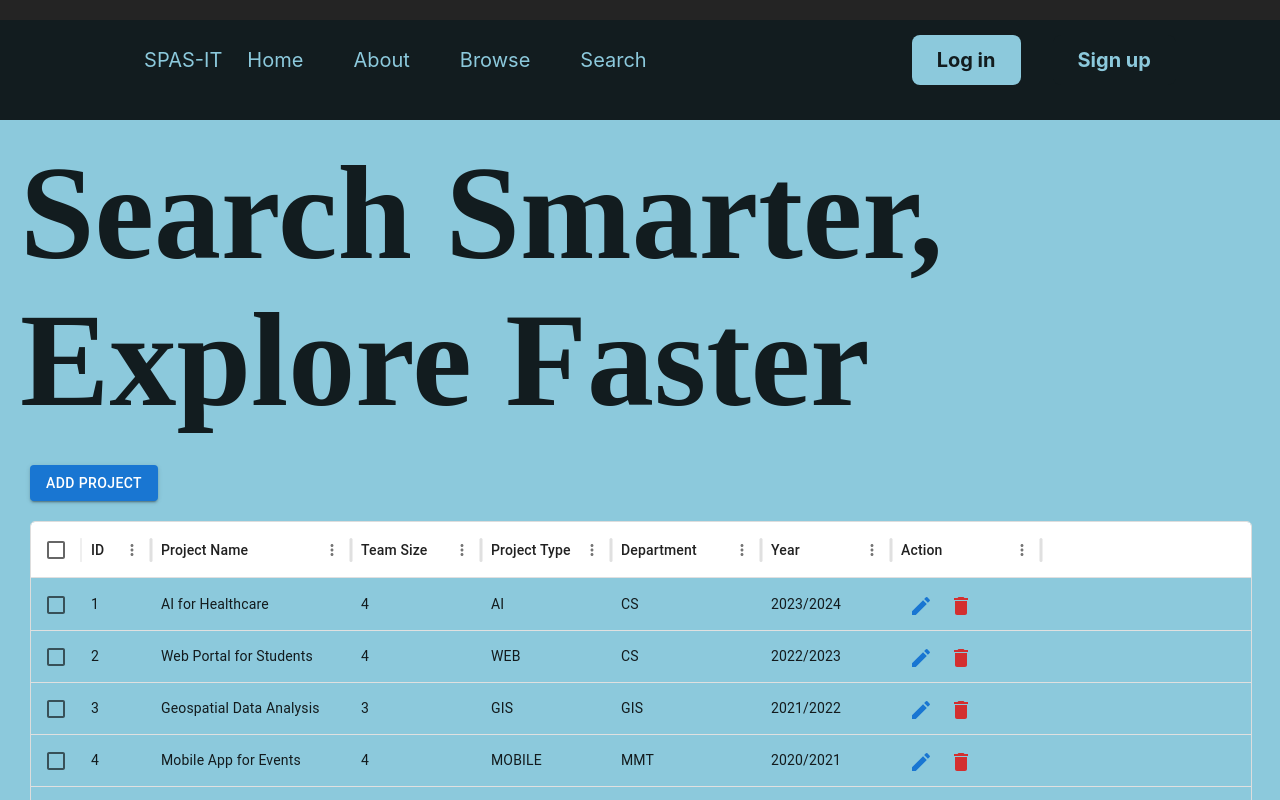
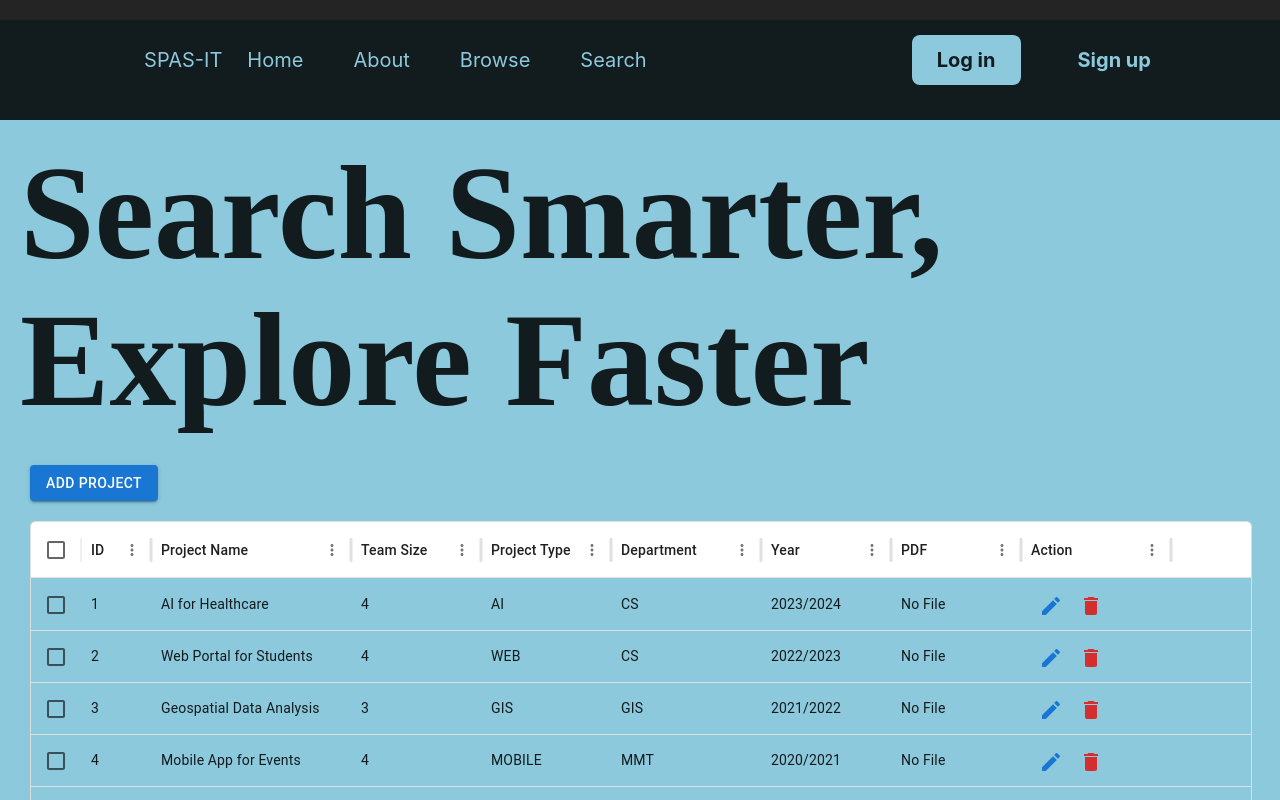
Before and after one commit to donya-dev/SPAS-IT-demo, a React (Vite) app: page / in a window 1280 px wide. Shown: the top 800 px of the page. Built offline with nearby package versions, Linux system fonts and the light colour scheme.

Commit message:
Adding pdf uploading feature

```diff
--- a/src/components/Table/Table.jsx
+++ b/src/components/Table/Table.jsx
@@ -21,6 +21,7 @@ const Table = () => {
       projectType: "AI",
       department: "CS",
       year: "2023/2024",
+      pdf: "",
     },
     {
       id: 2,
@@ -29,6 +30,7 @@ const Table = () => {
       projectType: "WEB",
       department: "CS",
       year: "2022/2023",
+      pdf: "",
     },
     {
       id: 3,
@@ -37,6 +39,7 @@ const Table = () => {
       projectType: "GIS",
       department: "GIS",
       year: "2021/2022",
+      pdf: "",
     },
     {
       id: 4,
@@ -45,6 +48,7 @@ const Table = () => {
       projectType: "MOBILE",
       department: "MMT",
       year: "2020/2021",
+      pdf: "",
     },
     {
       id: 5,
@@ -53,6 +57,7 @@ const Table = () => {
       projectType: "AI",
       department: "CS",
       year: "2024/2025",
+      pdf: "",
     },
   ];
 
@@ -77,6 +82,11 @@ const Table = () => {
         }
       )
       .required("Year is required"),
+    pdf: Yup.mixed()
+      .test("fileType", "Only PDF files are allowed", (value) => {
+        return value ? value.type === "application/pdf" : true;
+      })
+      .nullable(),
   });
 
   const handleEditRow = (row) => {
@@ -103,6 +113,7 @@ const Table = () => {
       projectName: editingRow?.projectName || "",
       teamSize: editingRow?.teamSize || "",
       year: editingRow?.year || "",
+      pdf: editingRow?.pdf || "",
     },
     enableReinitialize: true,
     validationSchema,
@@ -121,6 +132,7 @@ const Table = () => {
       projectName: "",
       teamSize: "",
       year: "",
+      pdf: null,
     },
     validationSchema,
     onSubmit: (values) => {
@@ -143,6 +155,19 @@ const Table = () => {
       { field: "projectType", headerName: "Project Type", width: 130 },
       { field: "department", headerName: "Department", width: 150 },
       { field: "year", headerName: "Year", width: 130 },
+      {
+        field: "pdf",
+        headerName: "PDF",
+        width: 130,
+        renderCell: (params) =>
+          params.value ? (
+            <a href={params.value} target="_blank" rel="noopener noreferrer">
+              View PDF
+            </a>
+          ) : (
+            "No File"
+          ),
+      },
       {
         field: "action",
         headerName: "Action",
@@ -256,6 +281,20 @@ const Table = () => {
               error={formikEdit.touched.year && Boolean(formikEdit.errors.year)}
               helperText={formikEdit.touched.year && formikEdit.errors.year}
             />
+            <TextField
+              label="Upload PDF"
+              name="pdf"
+              type="file"
+              fullWidth
+              margin="normal"
+              onChange={(event) =>
+                formikEdit.setFieldValue("pdf", event.target.files[0])
+              }
+              InputLabelProps={{ shrink: true }}
+            />
+            {formikEdit.errors.pdf && (
+              <Typography color="error">{formikEdit.errors.pdf}</Typography>
+            )}
             <div style={{ marginTop: "10px" }}>
               <Button className="modal-button save-button" type="submit">
                 Save Changes
@@ -353,6 +392,20 @@ const Table = () => {
               error={formikAdd.touched.year && Boolean(formikAdd.errors.year)}
               helperText={formikAdd.touched.year && formikAdd.errors.year}
             />
+            <TextField
+              label="Upload PDF"
+              name="pdf"
+              type="file"
+              fullWidth
+              margin="normal"
+              onChange={(event) =>
+                formikAdd.setFieldValue("pdf", event.target.files[0])
+              }
+              InputLabelProps={{ shrink: true }}
+            />
+            {formikAdd.errors.pdf && (
+              <Typography color="error">{formikAdd.errors.pdf}</Typography>
+            )}
             <div style={{ marginTop: "10px" }}>
               <Button className="modal-button save-button" type="submit">
                 Add Project
```
